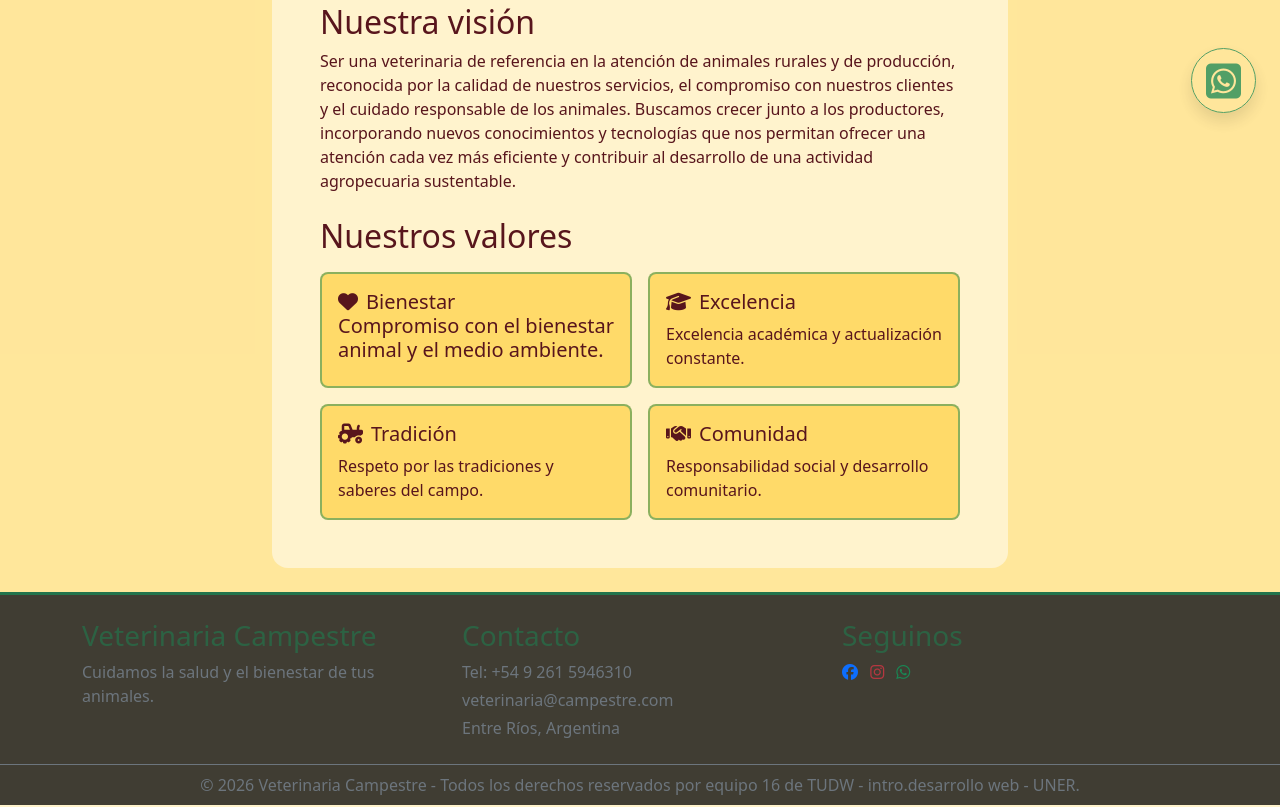
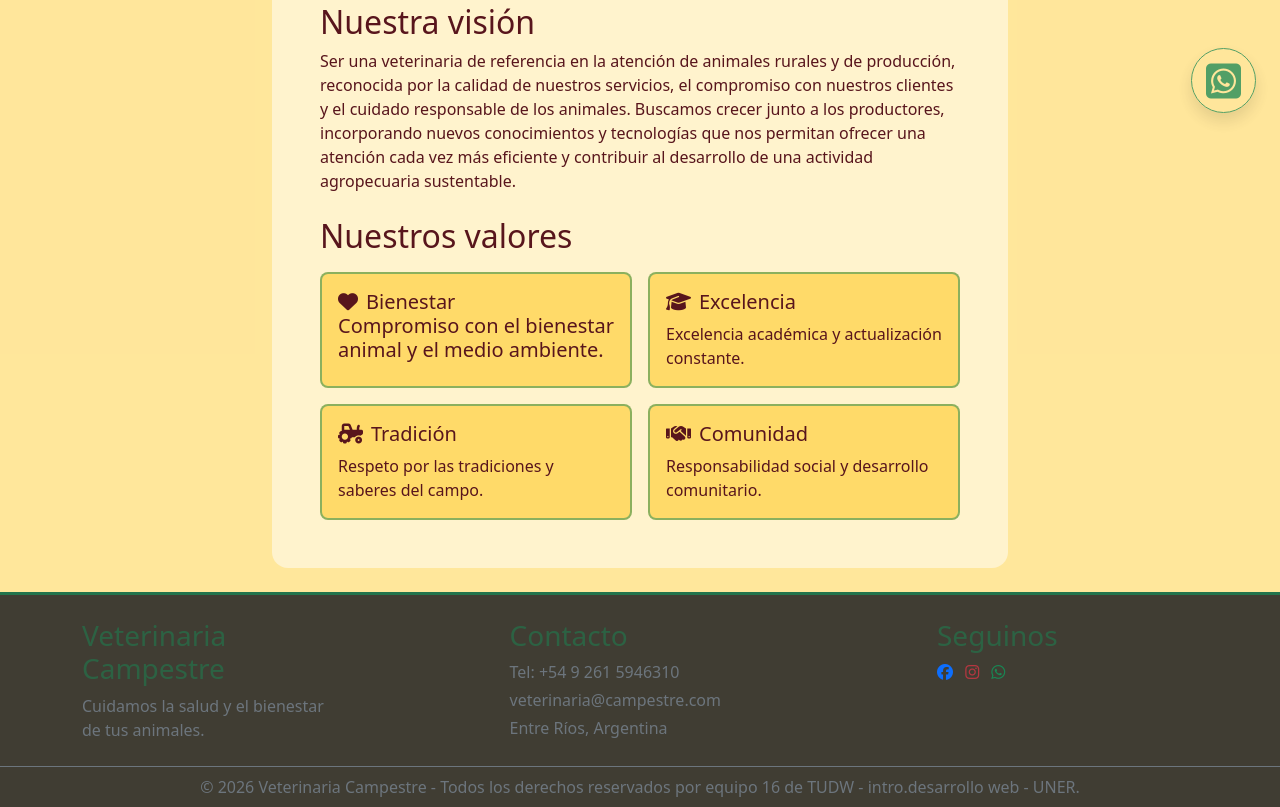
Before and after one commit to Jonhiemi/VeterinariaSegundaEntrega, a plain HTML site: page institucional.html in a window 1280 px wide. Shown: the part 663-1470 px from the top of the page. Drawn offline with nearby package versions, Linux system fonts and the light colour scheme.

Commit message:
Update institucional.html

```diff
--- a/institucional.html
+++ b/institucional.html
@@ -105,18 +105,18 @@
   </button>
 <footer class="bg-black bg-opacity-75 border-top border-3 border-success border-opacity-75">
     <div class="container py-4">
-      <div class="row gy-3">
-        <div class="col-md-4">
+      <div class="row gy-3 justify-content-between">
+        <div class="col-md-3">
           <h3 class="text-success opacity-50">Veterinaria Campestre</h3>
           <p class="text-secondary mb-0">Cuidamos la salud y el bienestar de tus animales.</p>
         </div>
-        <div class="col-md-4">
+        <div class="col-md-3">
           <h3 class="text-success opacity-50">Contacto</h3>
           <p class="text-secondary mb-1">Tel: +54 9 261 5946310</p>
           <p class="text-secondary mb-1">veterinaria@campestre.com</p>
           <p class="text-secondary mb-0">Entre Ríos, Argentina</p>
         </div>
-        <div class="col-md-4">
+        <div class="col-md-3">
           <h3 class="text-success opacity-50">Seguinos</h3>
           <a href="https://www.facebook.com/?locale=es_LA" class="me-2"><i class="fa-brands fa-facebook"></i></a>
           <a href="https://www.instagram.com/" class="me-2"><i class="fa-brands fa-instagram text-danger opacity-75"></i></a>
```
